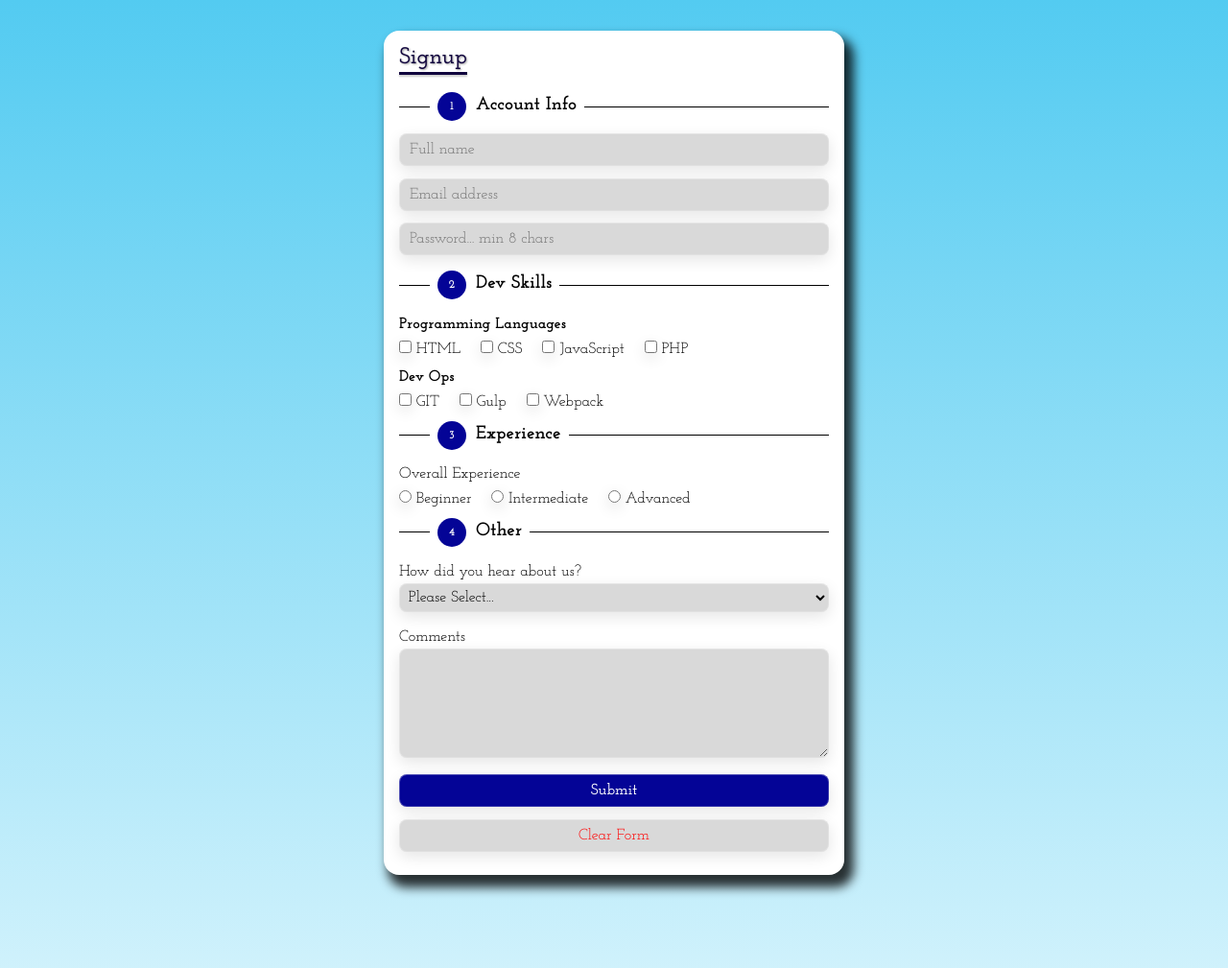
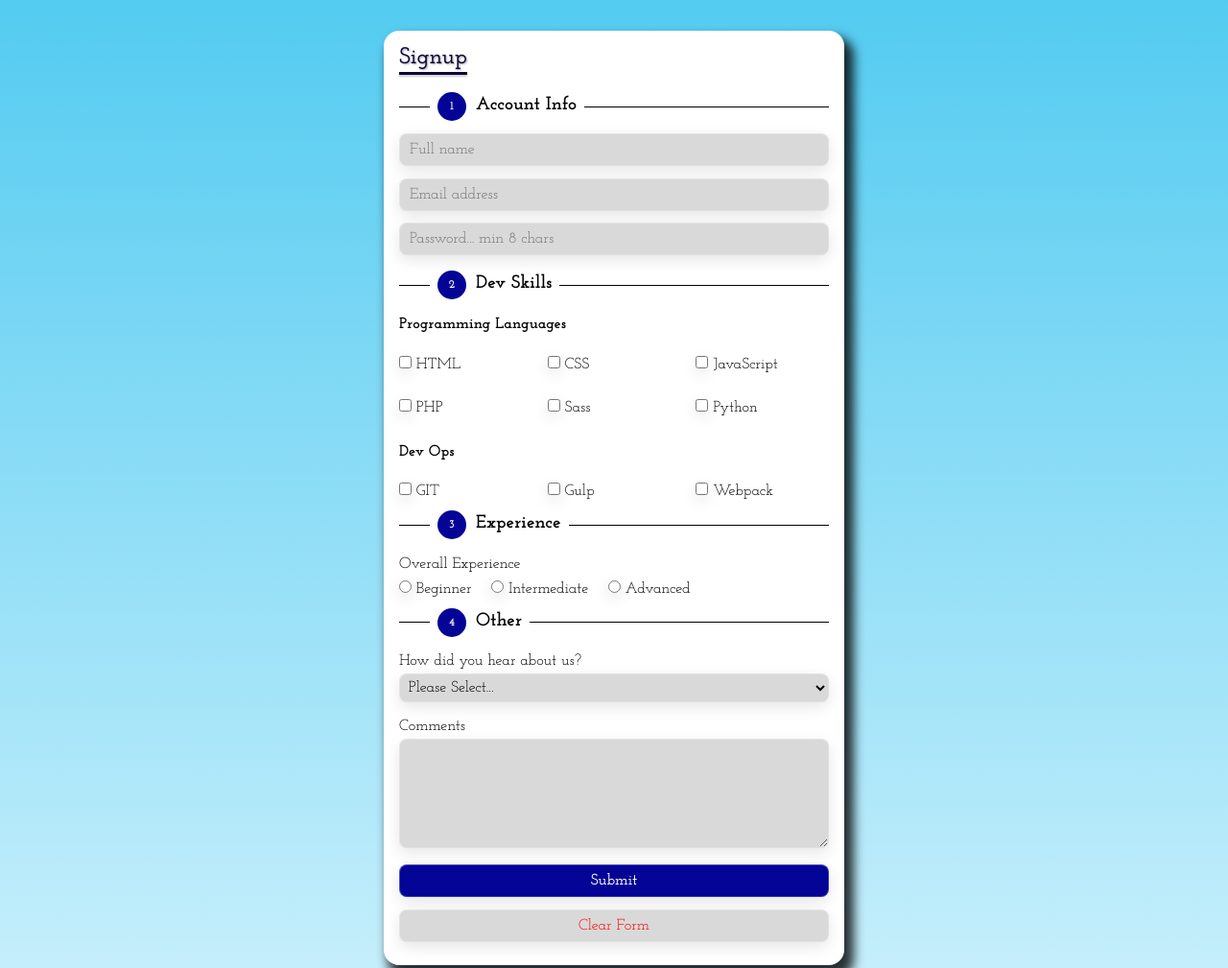
Before and after one commit to piracode/HTML5-Forms, a plain HTML site: page index.html in a window 1280 px wide. Shown: the top 1009 px of the page at 96% size. Drawn offline with Linux system fonts and the light colour scheme.

Commit message:
created a grid to align the checkboxes

```diff
--- a/index.html
+++ b/index.html
@@ -43,22 +43,48 @@
                 required
               />
             </fieldset>
-            <fieldset>
+            <fieldset class="grid">
               <legend><span>2</span>Dev Skills</legend>
               <label class="dev-skills-labels">Programming Languages</label>
+              <div class="column-1">
                 <input type="checkbox" name="html" id="html" value="html" />
                 <label for="html">HTML</label>
+              </div>
+              <div class="column-2">
                 <input type="checkbox" name="css" id="css" value="css" />
                 <label for="css">CSS</label>
+              </div>
+              <div class="column-3">
                 <input type="checkbox" name="js" id="js" value="js" />
                 <label for="js">JavaScript</label>
+              </div>
+              <div class="column-1">
                 <input type="checkbox" name="php" id="php" value="php" />
                 <label for="php">PHP</label>
+              </div>
+              <div class="column-2">
+                <input type="checkbox" name="Sass" id="Sass" value="Sass" />
+                <label for="Sass">Sass</label>
+              </div>
+              <div class="column-3">
+                <input
+                  type="checkbox"
+                  name="Python"
+                  id="Python"
+                  value="Python"
+                />
+                <label for="Python">Python</label>
+              </div>
               <label class="dev-skills-labels">Dev Ops</label>
+              <div class="column-1">
                 <input type="checkbox" name="GIT" id="GIT" value="GIT" />
                 <label for="GIT">GIT</label>
+              </div>
+              <div class="column-2">
                 <input type="checkbox" name="Gulp" id="Gulp" value="Gulp" />
                 <label for="Gulp">Gulp</label>
+              </div>
+              <div class="column-3">
                 <input
                   type="checkbox"
                   name="Webpack"
@@ -66,6 +92,7 @@
                   value="Webpack"
                 />
                 <label for="Webpack">Webpack</label>
+              </div>
             </fieldset>
             <fieldset>
               <legend><span>3</span>Experience</legend>
--- a/styles/styles.css
+++ b/styles/styles.css
@@ -186,6 +186,13 @@ input[id="details"] {
   border: 0 !important;
 }
 
+fieldset.grid {
+  display: grid;
+  grid-template-columns: repeat(3, 1fr);
+  gap: 1rem;
+}
+
 fieldset .dev-skills-labels {
   font-weight: bold;
+  grid-column: 1/-1;
 }
```
Lines whose indentation alone changed are shown as unchanged.
